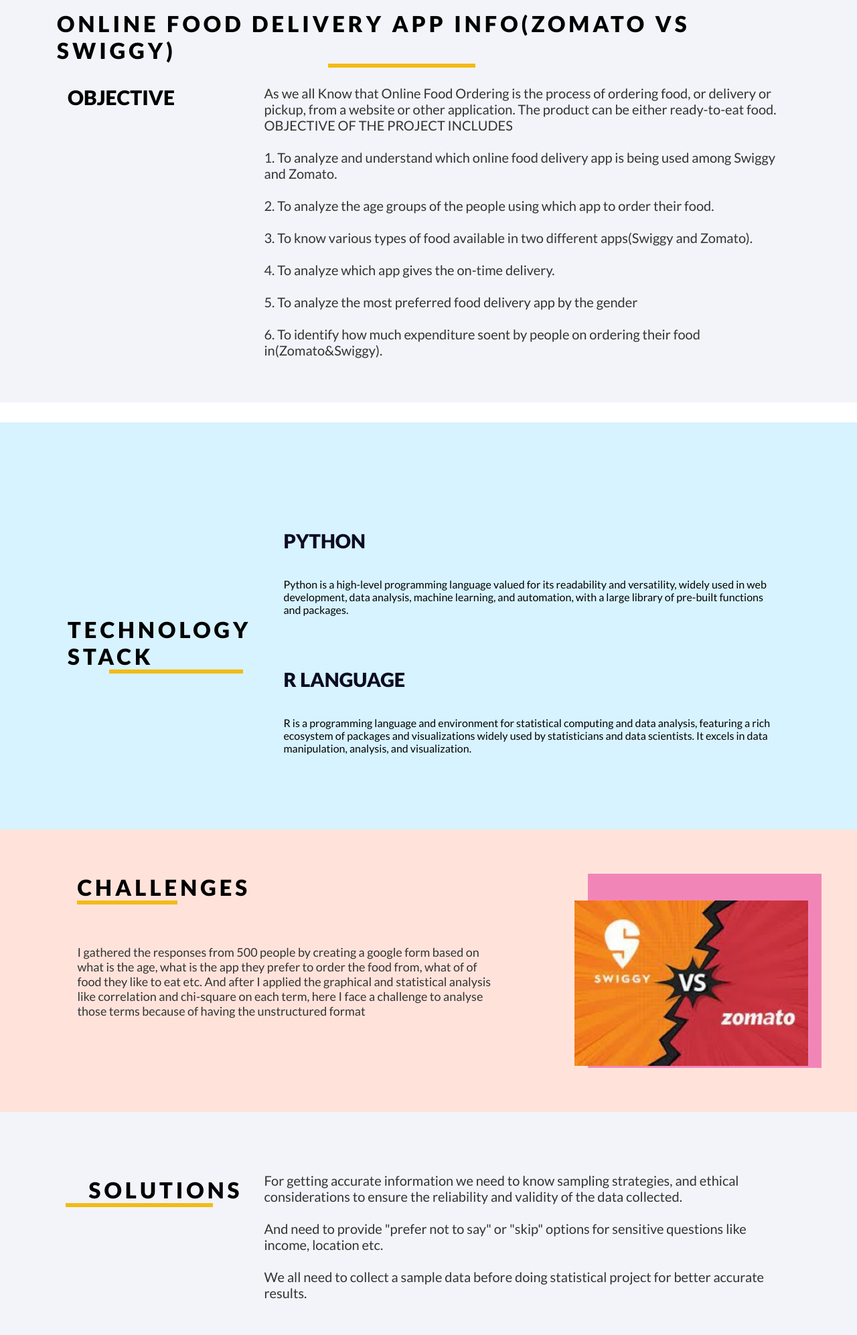
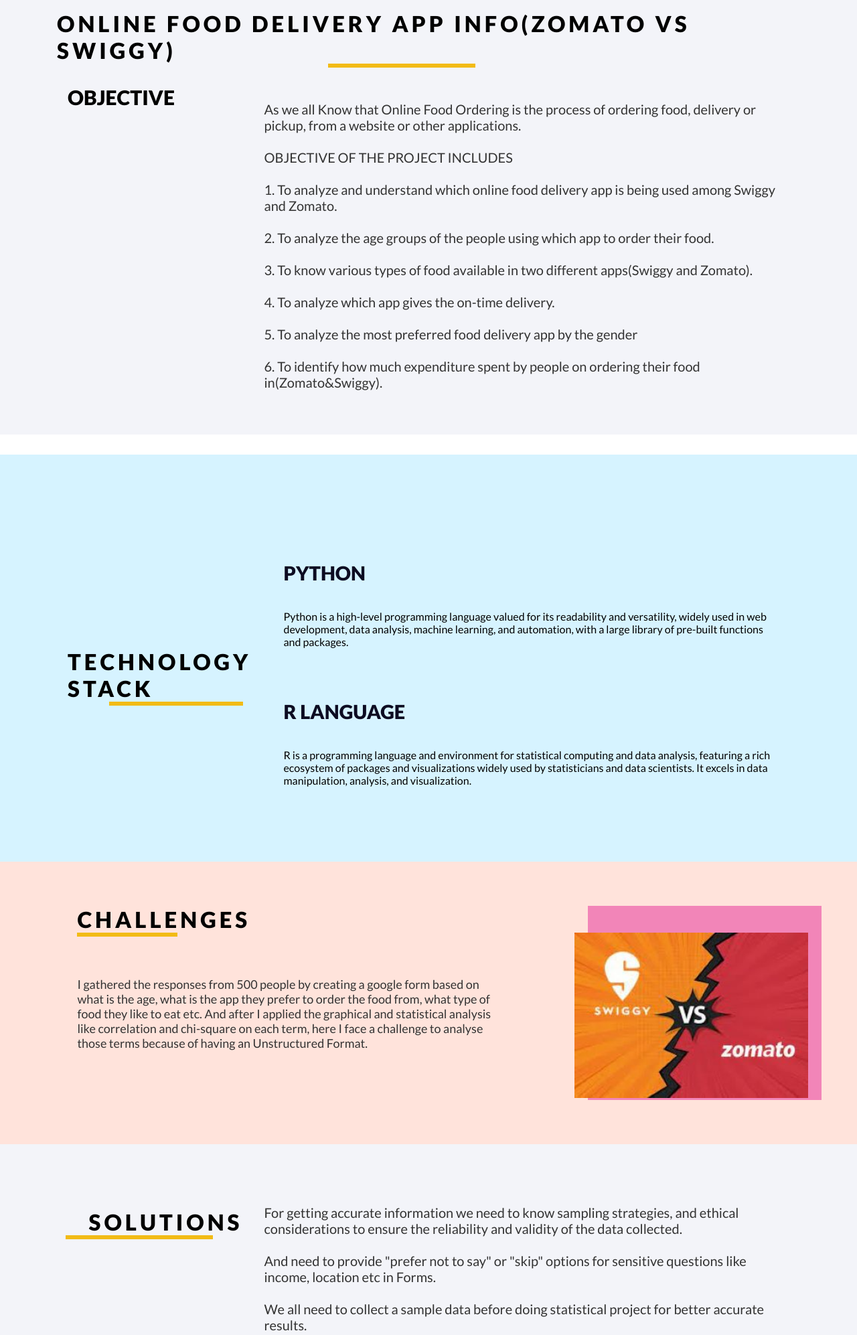
Before and after one commit to Ramya-brs/casestudy2, a plain HTML site: page index.html in a window 1280 px wide. Shown: the part 720-2714 px from the top of the page at 67% size. Drawn offline with Linux system fonts and the light colour scheme.

Commit message:
Update index.html

```diff
--- a/index.html
+++ b/index.html
@@ -35,7 +35,15 @@
 					   <h3>Objective</h3>
 				    </div>
 				    <div class="column_9">
-					   <p>As we all Know that Online Food Ordering is the process of ordering food, or delivery or pickup, from a website or other application. The product can be either ready-to-eat food.<br><h7>OBJECTIVE OF THE PROJECT INCLUDES</h7></br><br>1. To analyze and understand which online food delivery app is being used among Swiggy and Zomato.</br><br>2. To analyze the age groups of the people using which app to order their food.</br><br>3. To know various types of food available in two different apps(Swiggy and Zomato).</br><br>4. To analyze which app gives the on-time delivery.</br><br>5. To analyze the most preferred food delivery app by the gender</br><br>6. To identify how much expenditure soent by people on ordering their food in(Zomato&Swiggy).</br></p>
+					   <p><br>As we all Know that Online Food Ordering is the process of ordering food, delivery or pickup, from a website or other applications.</br>
+						  <br><h7>OBJECTIVE OF THE PROJECT INCLUDES</h7></br>
+						  <br>1. To analyze and understand which online food delivery app is being used among Swiggy and Zomato.</br>
+						  <br>2. To analyze the age groups of the people using which app to order their food.</br>
+						  <br>3. To know various types of food available in two different apps(Swiggy and Zomato).</br>
+						  <br>4. To analyze which app gives the on-time delivery.</br>
+						  <br>5. To analyze the most preferred food delivery app by the gender</br>
+						  <br>6. To identify how much expenditure spent by people on ordering their food in(Zomato&Swiggy).</br>
+						</p>
 				    </div>
 			    </div>
 		    </div>
@@ -76,7 +84,7 @@
 				<div class="column_8">
 					<div class="latst_wrks_cntnt">
 						<h2>Challenges<span></span></br></h2>
-						<p> I gathered the responses from 500 people by creating a google form based on what is the age, what is the app they prefer to order the food from, what of of food they like to eat etc. And after I applied the graphical and statistical analysis like correlation and chi-square on each term, here I face a challenge to analyse those terms because of having the unstructured format</p>
+						<p> I gathered the responses from 500 people by creating a google form based on what is the age, what is the app they prefer to order the food from, what type of food they like to eat etc. And after I applied the graphical and statistical analysis like correlation and chi-square on each term, here I face a challenge to analyse those terms because of having an Unstructured Format.</p>
 					</div>
 				</div>
 			</div>
@@ -92,7 +100,7 @@
 				</div>
 				<div class="column_9">
 					<p><br>For getting accurate information we need to know sampling strategies, and ethical considerations to ensure the reliability and validity of the data collected.</br></p>
-					<p><br>And need to provide "prefer not to say" or "skip" options for sensitive questions like income, location etc.</br></p>
+					<p><br>And need to provide "prefer not to say" or "skip" options for sensitive questions like income, location etc in Forms.</br></p>
 					<p><br>We all need to collect a sample data before doing statistical project for better accurate results.</br></p>
 				</div>
 			</div>
@@ -107,7 +115,7 @@
 					<h2>Result<span></span></h2>
 				</div>
 				<div class="column_9">
-					<p><br>Finally, we can conclude from the information gathered and operations done on statistical and graphical analysis.</br></p>
+					<p><br>Finally, Resulted that the information gathered and operations done on Statistical and Graphical analysis is-.</br></p>
 					<p><br><h2>"Zomato is the most preferred Online Food Delivery App Compared to Swiggy".</h2></br></p>
 				</div>
 			</div>
```
